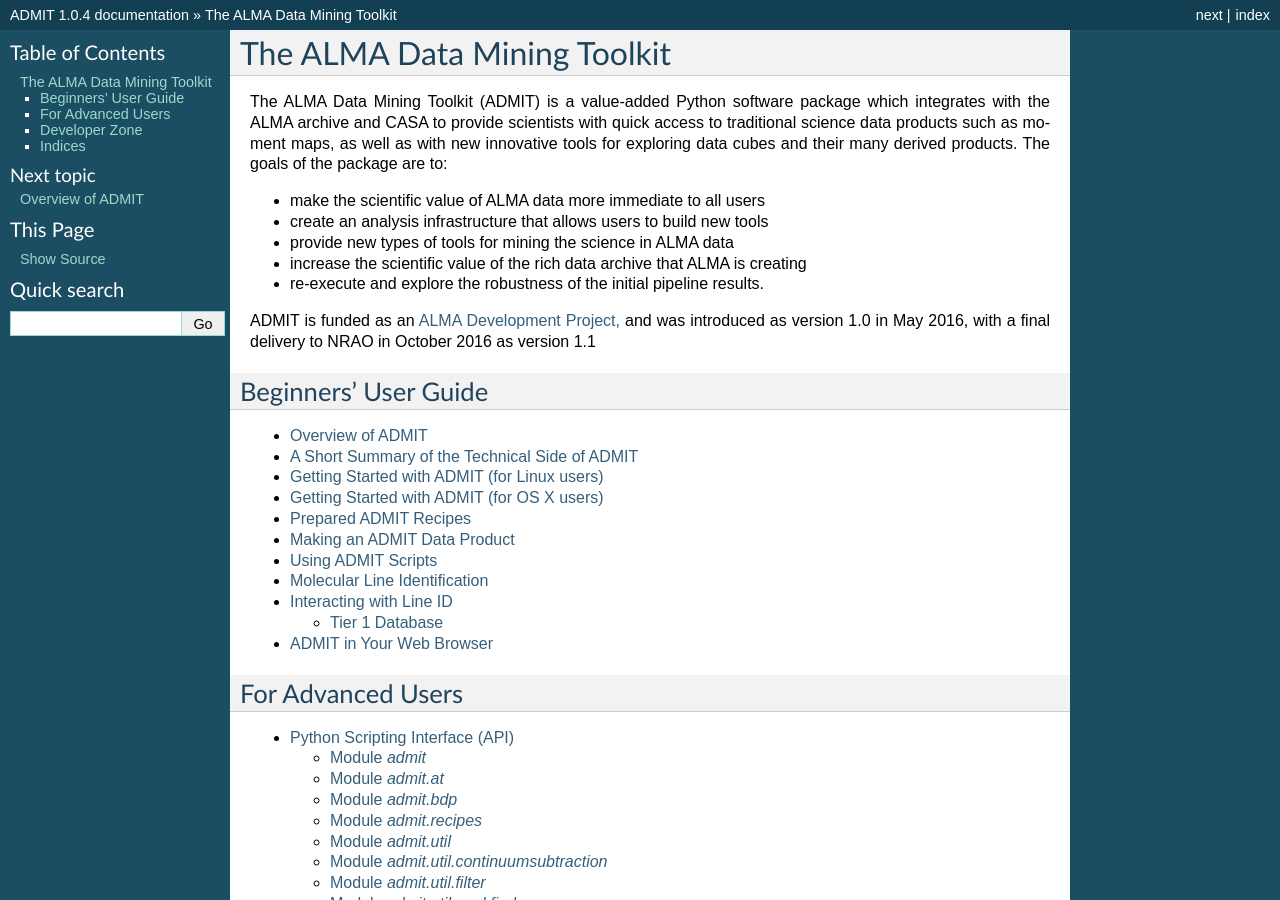
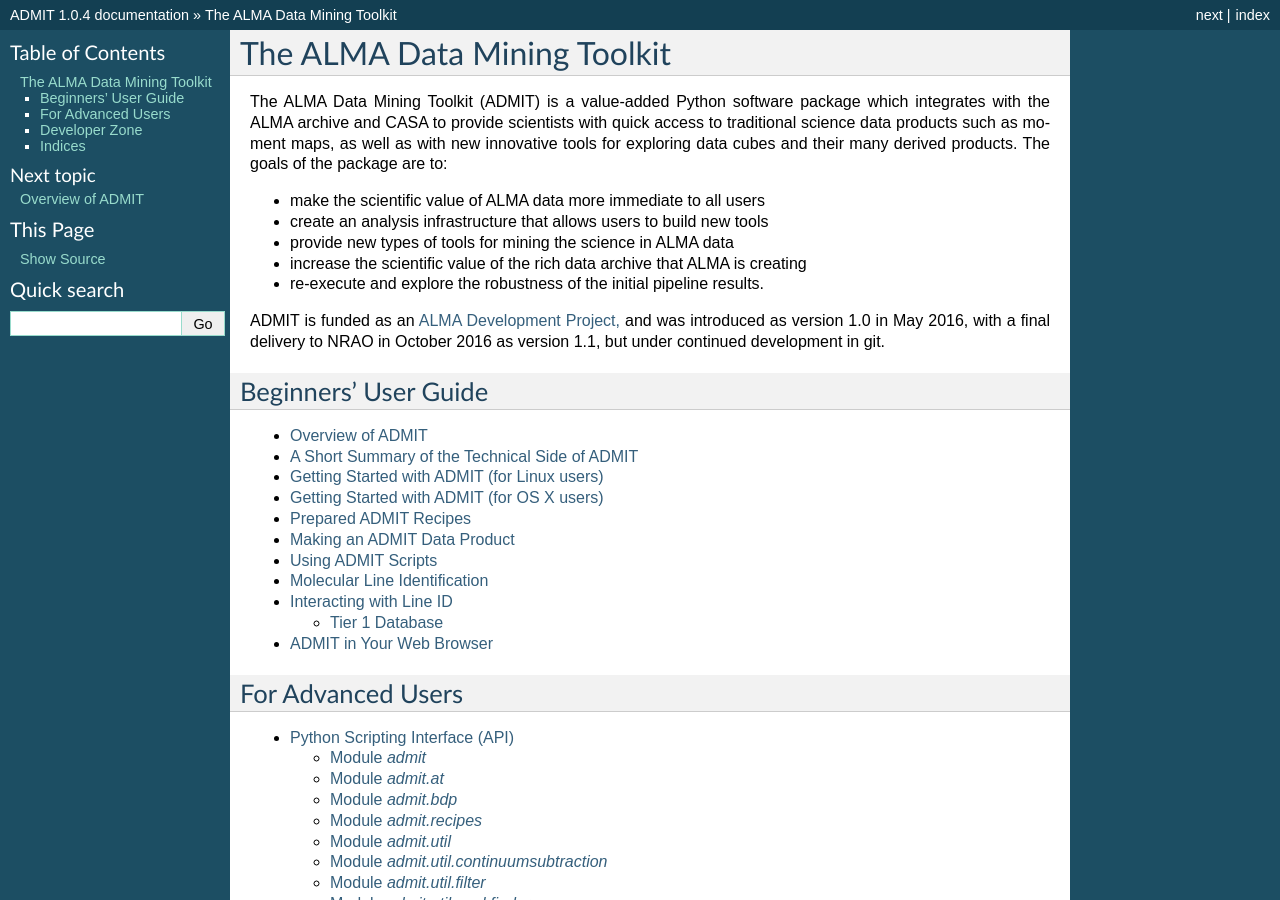
Before and after one commit to astroumd/admit, a Sphinx documentation site: the page built from doc/sphinx/index.rst, in a window 1280 px wide and 900 px high. Built offline with Sphinx 7.4.7, drawn with Linux system fonts in a browser that asks for light colours; the version number is read from the project's files by our own code.

Commit message:
add git reference.

```diff
--- a/doc/sphinx/index.rst
+++ b/doc/sphinx/index.rst
@@ -25,7 +25,7 @@
 ADMIT is funded as an `ALMA Development Project,
 <https://science.nrao.edu/facilities/alma/alma-development-2015/alma-development/alma-development-north-america>`_
 and was introduced as version 1.0 in May 2016, with
-a final delivery to NRAO in October 2016 as version 1.1
+a final delivery to NRAO in October 2016 as version 1.1, but under continued development in git.
 
 Beginners' User Guide
 ---------------------
```
